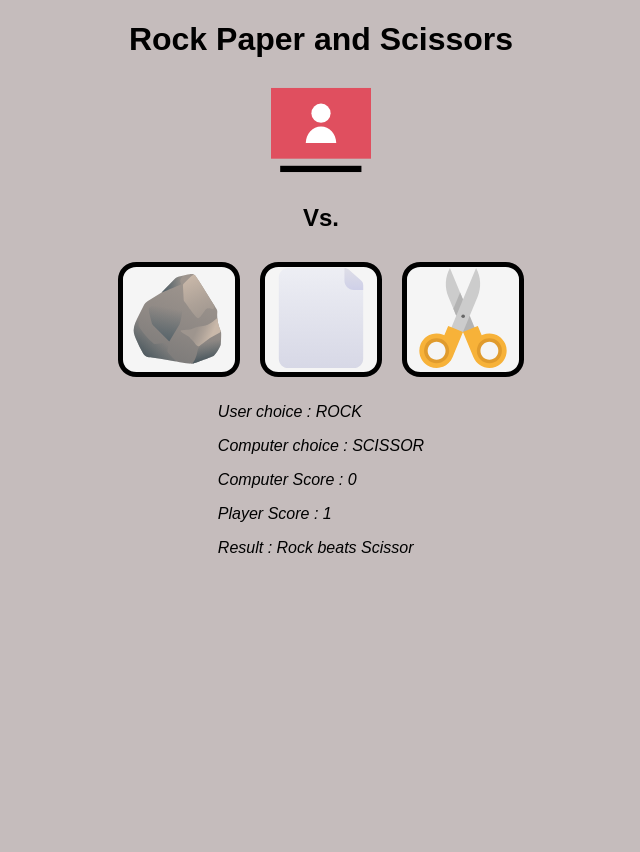
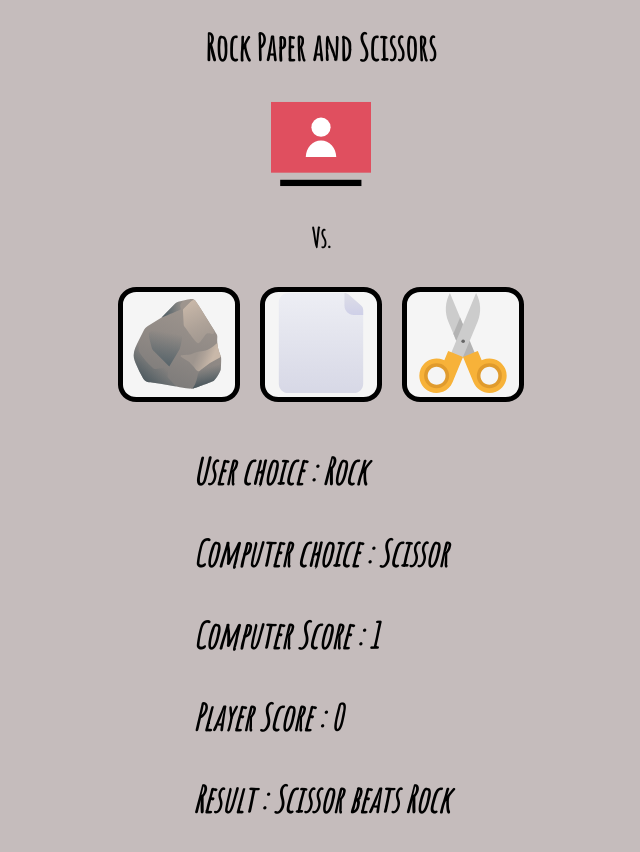
Before and after one commit to nimishgo/Rock_Paper_Scissor, a plain HTML site: page index.html in a window 1280 px wide. Both pictures are taken after a click on the button 498 px from the left and 319 px from the top of the page. Shown: the whole page, without its empty margins (319-959 px from the left). Before the commit the page ends 800 px from the top, so only its background shows below. Drawn offline with Linux system fonts and the light colour scheme.

Commit message:
added new font & changed values

```diff
--- a/index.html
+++ b/index.html
@@ -5,6 +5,10 @@
     <meta http-equiv="X-UA-Compatible" content="IE=edge">
     <meta name="viewport" content="width=device-width, initial-scale=1.0">
     <link rel="stylesheet" href="./styles/style.css">
+    <link rel="preconnect" href="https://fonts.googleapis.com">
+    <link rel="preconnect" href="https://fonts.gstatic.com" crossorigin>
+    <link href="https://fonts.googleapis.com/css2?family=Amatic+SC&display=swap" rel="stylesheet">
+
     <title>Rock Paper Scissor</title>
     <script src="./javascript.js" defer></script>
 </head>
@@ -15,9 +19,9 @@
         <div><img src="./images/laptop-computer-svgrepo-com.svg" alt="laptop"></div>
         <h2>Vs.</h2>
         <div class="incontainer">
-            <button className="ROCK"><img src="./images/rock.svg" alt="ROCK"></button>
-            <button className="PAPER"><img src="./images/paper.svg" alt="PAPER"></button>
-            <button className="SCISSOR"><img src="./images/scissor.svg" alt="SCISSOR"></button>
+            <button className="ROCK"><img src="./images/rock.svg" alt="Rock"></button>
+            <button className="PAPER"><img src="./images/paper.svg" alt="Paper"></button>
+            <button className="SCISSOR"><img src="./images/scissor.svg" alt="Scissor"></button>
         </div>
 
     </div>
--- a/javascript.js
+++ b/javascript.js
@@ -19,11 +19,11 @@ function computerSelection() {
     const num = Math.floor(Math.random() * 3) + 1;
 
     if(num === 1)
-        computerChoice = `ROCK`;
+        computerChoice = "Rock";
     else if(num === 2)
-        computerChoice = "PAPER";
+        computerChoice = "Paper";
     else
-        computerChoice = "SCISSOR";
+        computerChoice = "Scissor";
 }
 // will return a string of Rock , Paper or Scissor
 const btn = document.querySelectorAll('button');
--- a/styles/style.css
+++ b/styles/style.css
@@ -1,5 +1,6 @@
 body {
-    font-family: Arial, Helvetica, sans-serif;
+    font-family:'Amatic SC', cursive, Arial, Helvetica, sans-serif;
+    font-size: large;
     margin: 0px;
     display: flex;
     justify-content: center;
@@ -10,6 +11,8 @@ body {
 }
 p {
     font-style: italic;
+    font-size: 36px;
+    font-weight: bold;
     color: black;
 }
 button {
```
